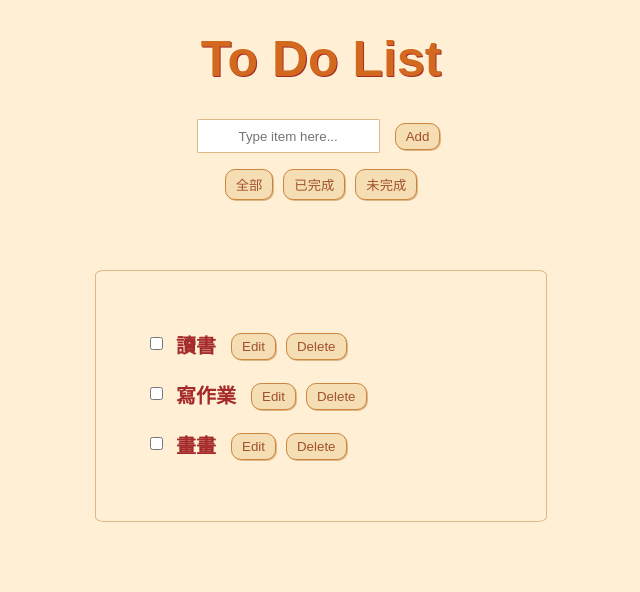
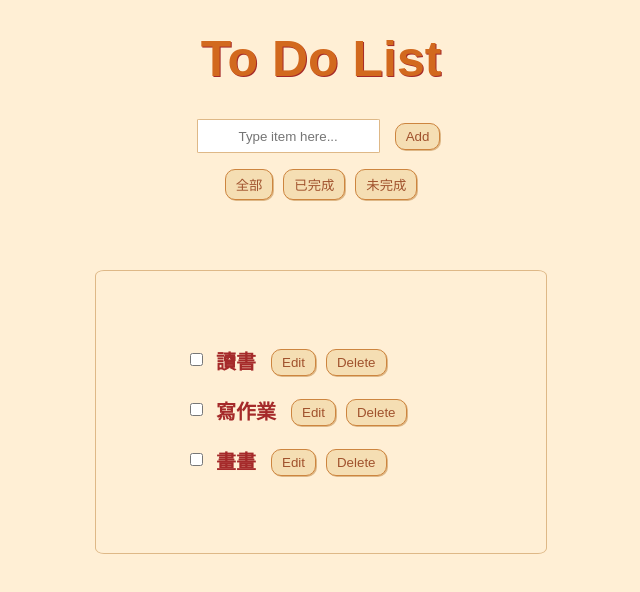
Before and after one commit to wuret-ncu/YXR9, a React (Create React App) app: page / in a window 1280 px wide. Shown: the top 592 px of the page, without its empty margins (319-959 px from the left). Built offline with nearby package versions, Linux system fonts and the light colour scheme.

Commit message:
fix bug: database

```diff
--- a/src/App.js
+++ b/src/App.js
@@ -9,7 +9,7 @@ class App extends React.Component {
   constructor(props){
     super(props);
     this.state={
-      item:['讀書','寫作業','畫畫'],
+      item:[{id:1,title:"讀書",completed:false},{id:2,title:"寫作業",completed:false},{id:3,title:"畫畫",completed:false}],
       input:'',
       completed:false,
       id:nanoid(),
@@ -22,47 +22,45 @@ class App extends React.Component {
     if(e.target instanceof HTMLInputElement){
       this.setState({
         input:e.target.value,
-        completed:false,
-        id:nanoid(),
       })
     }
   }
 
   /* 按下Add按鈕，新增清單項目 */
   addList=(a)=>{
-    const otheritem=[a.target.value,...this.state.item]
+    if(this.state.input===""){
+      return;
+    }
     this.setState({
-      id:nanoid(),
-      item:otheritem,
+      item:[...this.state.item,{
+        id:nanoid(),
+        title:this.state.input,
+        completed:false,
+      },],
       input:'',
-      completed:false,
-    })
+    });
     // console.log('ok~');
-  }
+  };
 
   /**按下清單項目的Delete按鈕，刪除清單項目 */
   removeList=(index)=>{
     const {item}=this.state;
-    item.splice(index,1);
+    item.splice(index,1);   //從該索引值位置刪除一個項目
     this.setState({
       item,
     });
   };
 
   /**當勾選清單項目時的事件 */
-  toggleCompleted=(event,index)=>{
-    const listCompleted=this.state.item.filter((todo)=>{
-      if(todo.id===index+1){
-        todo.completed=event.target.checked;
+  toggleCompleted=(e,id)=>{
+    const listCompleted=this.state.item.map((todo)=>{
+      if(todo.id===id+1){
+        todo.completed=e.target.checked;
       }
       return todo;
     });
-    this.setState({
-      item: listCompleted,
-      completed:true,
-      id:nanoid(),
-    });
-  }
+    this.setState({ item:listCompleted });
+  };
 
   //lifecycle
   componentDidUpdate() {
--- a/src/components/Input.js
+++ b/src/components/Input.js
@@ -1,127 +1,27 @@
-// import { useState } from 'react';
-
-// import { nanoid } from 'nanoid';
-// import './Input.css';
-
-// const arr = [];
-// function Data(props) {
-//     arr.push(props.id);
-//     console.log(arr);
-//     const deleteItem = (id) =>{
-//         return arr.filter(item => id !== item.id);
-//         // console.log(id);
-//         // console.log(newList);
-//         // this.useState({arr: newList});
-//     }
-//     return(
-//         <div className="inputData">
-//             <input type="checkbox" id="nanoid()" completed="false"/>
-//             <a className="inputdata">{props.name}</a>
-//             <button className="btn">Edit</button>
-//             <button className="btn" onClick={()=>deleteItem(props.id)}>Delete</button>
-//         </div>
-//     )
-
-// }
-
-// function Input(props){
-//     const list=props.name.map(value=>
-//         <Data id={nanoid()} key={value} name={value} completed={false}/>)
-//     // const [doList, setdoList] = useState(list);
-//     console.log(list);
-//     return(
-//         <div className="inputlist">
-//             <ul>{list}</ul>
-//         </div>
-//     )
-// }
-
-// export default Input;
-
-//-------------------------------------------------------------------------
-
-// import React, { useState } from 'react';
-// import { nanoid } from 'nanoid';
-// import './Input.css';
-// import { name } from 'commander';
-
-// function Input(props){
-//     const deleteItem=(id)=>{
-//         console.log(id);
-//         // alert("you success~");  //test1
-//         const list = props.name;
-//         // alert(list);    //test2
-//         // const newList = list.filter(item => item.id !== id);
-//     }
-//     return(
-//         props.name.map(value=>{
-//             return(
-//             <div className="inputlist">
-//                 <input type="checkbox" id="nanoid()"/>
-//                 <a className="inputdata" key="value" name="value" completed="false">{value}</a>
-//                 <button className="btn">Edit</button>
-//                 <button className="btn" onClick={()=>deleteItem(props.value.id)}>Delete</button>
-//             </div>
-//         )})
-//     )
-// }
-
-// export default Input;
-
-// import { useState } from 'react';
-// import { nanoid } from 'nanoid';
-// import './Input.css';
-// import deleteItem from '../App.js';
-
-
-// function Data(props) {
-//     return(
-//         <div className="inputData">
-//             <input type="checkbox" id="nanoid()" completed="false"/>
-//             <a className="inputdata">{props.name}</a>
-//             <button className="btn">Edit</button>
-//             <button className="btn" onClick={props.deleteItem}>Delete</button>
-//         </div>
-//     )
-// }
-
-// function Input(props){
-//     const list=props.name.map(value=>
-//         <Data id={nanoid()} key={value} name={value} completed={false}/>)
-//     // const [doList, setdoList] = useState(list);
-//     console.log(list);
-//     return(
-//         <div className="inputlist">
-//             <ul>{list}</ul>
-//         </div>
-//     )
-// }
-
-// export default Input;
 import React, { useState } from 'react';
 import './Input.css';
 
 function Input(props){
-    const {item,value,id,completed}=props;
+    const { item }=props;
 
-    const listItem=item.map((value,index,completed)=>{
+    const listItem=item.map((todo,id,index)=>{
         return(
-            <div key={id}>
-                <div  className="inputData">
+            <div key={todo.id} className="inputData">
+                <div>
                     <label>
-                        <input type="checkbox" onChange={(event)=>props.handleOnChange(event,index)}/>
+                        <input type="checkbox" onChange={(e)=>props.handleOnChange(e,id)}/>
                     </label>
-                    <a className="inputdata">{value}</a>
+                    <a className="inputdata">{todo.title}</a>
                     <button className="btn">Edit</button>
                     <button className="btn" onClick={()=>props.handleOnRemove(index)}>Delete</button>
                 </div>
             </div>
         )
     });
-
+    console.log(listItem);
     return(
         <div className="inputlist">
-            {item.length>0 && listItem}
+            <ul>{listItem}</ul>
         </div>
     )
 }
```
